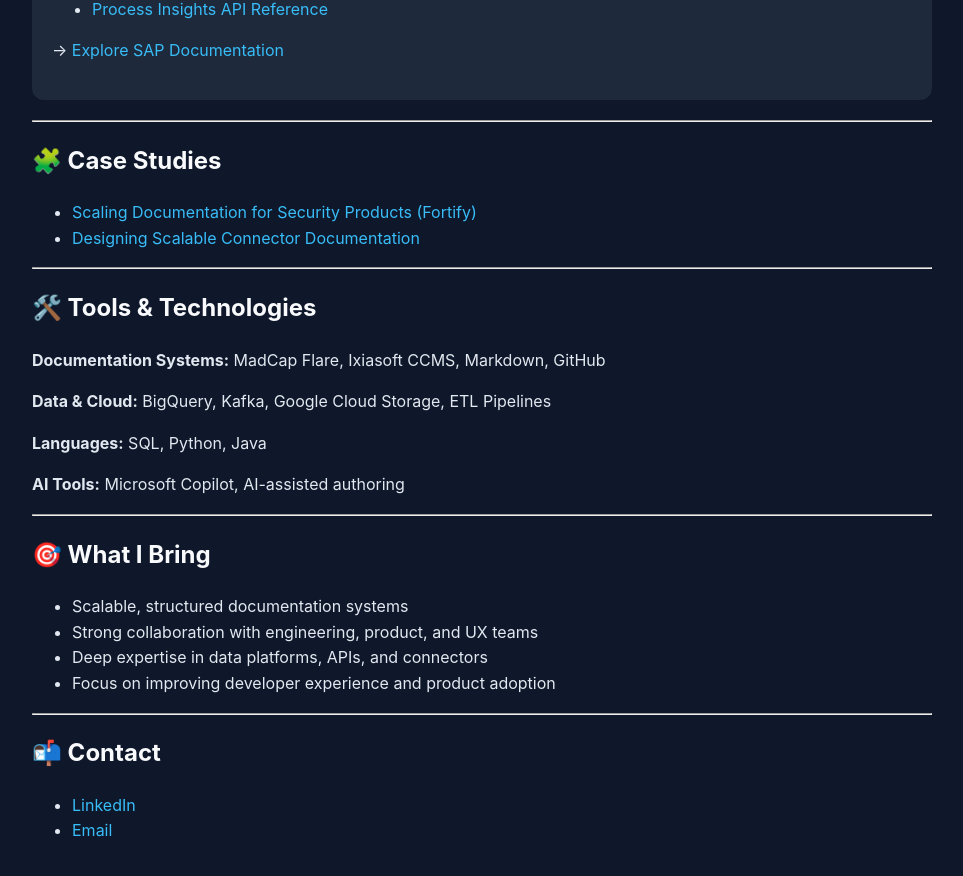
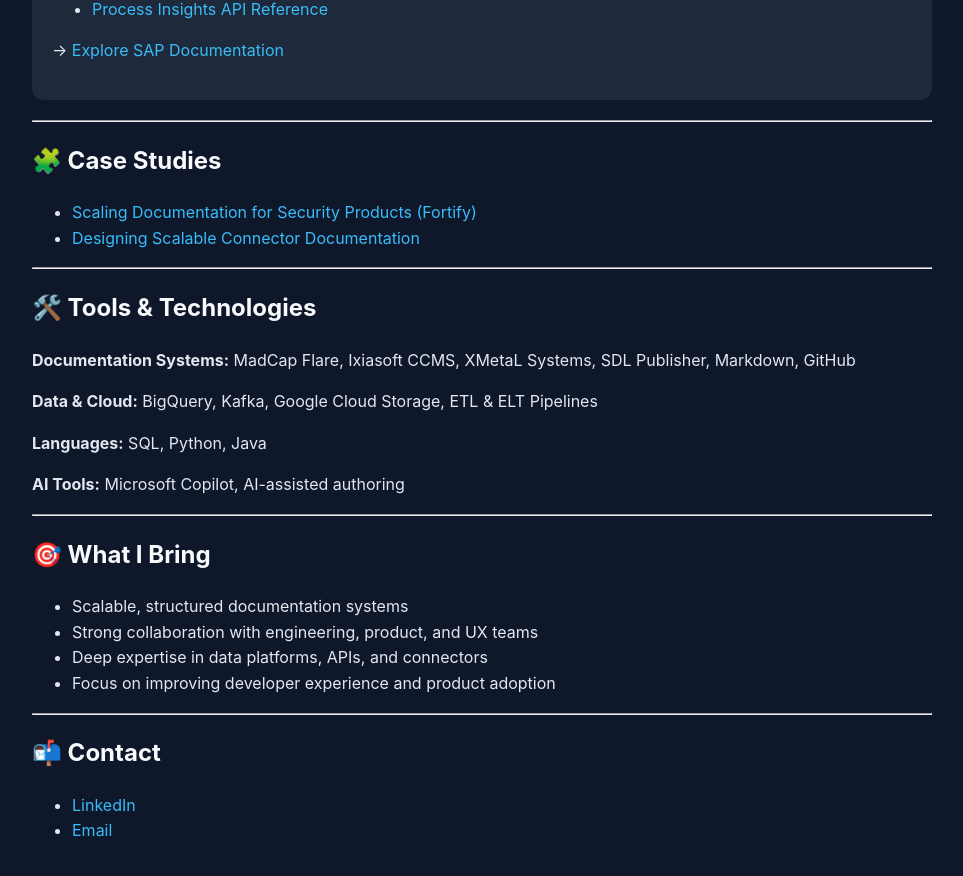
Before and after one commit to anupamsanu94/anupam-nayak-portfolio, a Jekyll site: the page built from index.md, in a window 1280 px wide and 900 px high, scrolled down 1614 px. Shown: the top 876 px of the window, without its empty margins (158-1121 px from the left). Built offline with Jekyll 4.4.1, drawn with Linux system fonts in a browser that asks for light colours.

Commit message:
Update index.md

```diff
--- a/index.md
+++ b/index.md
@@ -91,8 +91,8 @@ title: Anupam Nayak
 
 ## 🛠️ Tools & Technologies
 
-<p><strong>Documentation Systems:</strong> MadCap Flare, Ixiasoft CCMS, Markdown, GitHub</p>
-<p><strong>Data & Cloud:</strong> BigQuery, Kafka, Google Cloud Storage, ETL Pipelines</p>
+<p><strong>Documentation Systems:</strong> MadCap Flare, Ixiasoft CCMS, XMetaL Systems, SDL Publisher, Markdown, GitHub</p>
+<p><strong>Data & Cloud:</strong> BigQuery, Kafka, Google Cloud Storage, ETL & ELT Pipelines</p>
 <p><strong>Languages:</strong> SQL, Python, Java</p>
 <p><strong>AI Tools:</strong> Microsoft Copilot, AI-assisted authoring</p>
 
```
